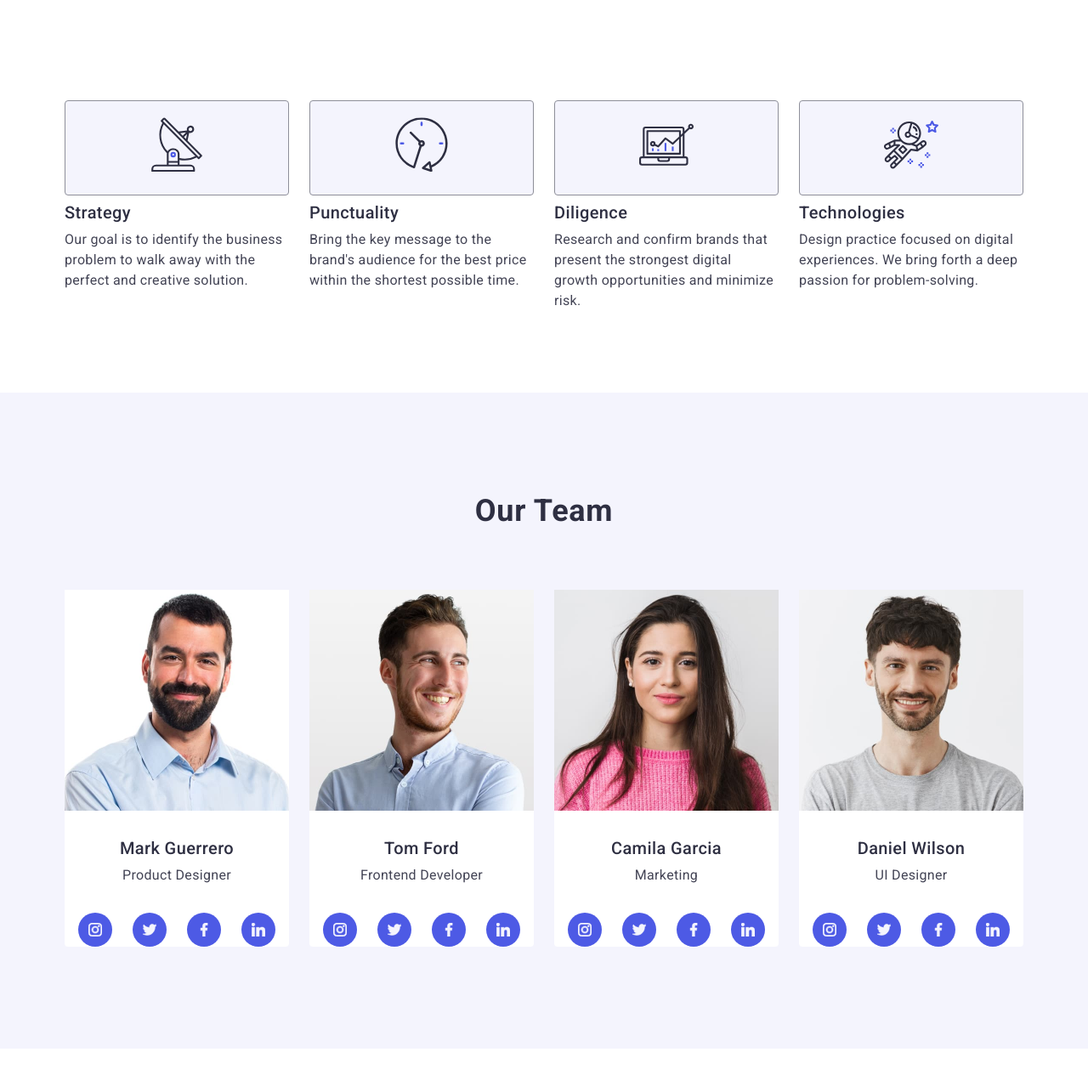
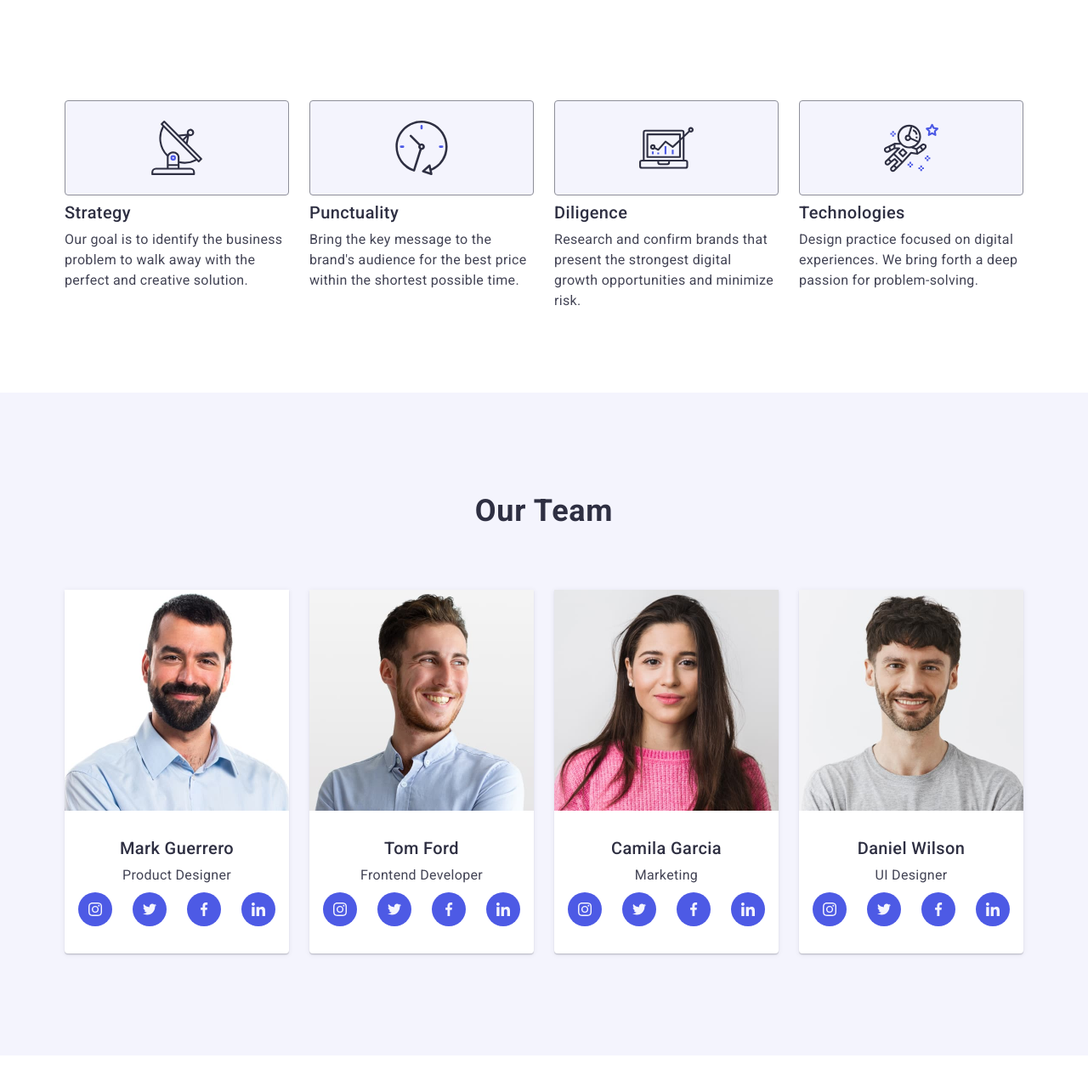
Before and after one commit to Markina-Tetiana/goit-markup-hw-04, a plain HTML site: page index.html in a window 1280 px wide. Shown: the part 675-1960 px from the top of the page at 85% size. Drawn offline with nearby package versions, Linux system fonts and the light colour scheme.

Commit message:
correction index and styles files

```diff
--- a/css/styles.css
+++ b/css/styles.css
@@ -126,7 +126,7 @@ body {
 /*================ MEIN SECTION ===================*/
 .mein-block {
   height: 600px;
-  width: 1440px;
+  max-width: 1440px;
   background-color: #2e2f42;
   padding-top: 188px;
   padding-bottom: 188px;
@@ -136,6 +136,9 @@ body {
       rgba(46, 47, 66, 0.7)
     ),
     url(../images/people-office.jpg);
+  background-repeat: no-repeat;
+  background-position: center;
+  background-size: cover;
   margin-left: auto;
   margin-right: auto;
 }
@@ -204,13 +207,11 @@ body {
   display: flex;
   height: 112px;
   justify-content: center;
+  align-items: center;
   background-color: #f4f4fd;
   border: 1px solid #8e8f99;
   border-radius: 4px;
-}
-
-.benefits-icon {
-  transform: translateY(30%);
+  margin-bottom: 8px;
 }
 .benefits-subject {
   font-weight: 500;
@@ -218,7 +219,6 @@ body {
   line-height: 1.2;
   letter-spacing: 0.02em;
   color: #2e2f42;
-  margin-top: 8px;
   margin-bottom: 8px;
 }
 .benefits-content {
@@ -238,6 +238,8 @@ body {
   background-color: #fff;
   text-align: center;
   border-radius: 0 0 4px 4px;
+  box-shadow: 0 2px 1px 0 rgba(46, 47, 66, 0.08),
+    0 1px 1px 0 rgba(46, 47, 66, 0.16), 0 1px 6px 0 rgba(46, 47, 66, 0.08);
 }
 .employee-title {
   font-size: 36px;
@@ -274,28 +276,34 @@ body {
   letter-spacing: 0.02em;
   color: #434455;
   text-align: center;
+  margin-bottom: 8px;
 }
+
 .social-list {
   display: flex;
-  column-gap: 24px;
+  gap: 24px;
   justify-content: center;
+}
+.social-list-item {
+  height: 40px;
+  width: 40px;
 }
 .social-list-link {
   display: flex;
-  height: 40px;
-  width: 40px;
+  width: 100%;
+  height: 100%;
   background-color: #4d5ae5;
   justify-content: center;
   align-items: center;
   border-radius: 50%;
   transition: background-color 250ms cubic-bezier(0.4, 0, 0.2, 1);
 }
-.social-list-link:hover {
+.social-list-link:hover,
+.social-list-link:focus {
   background-color: #404bbf;
 }
 .social-icon {
-  fill: none;
-  stroke: #f4f4fd;
+  fill: #f4f4fd;
 }
 
 /*================ /EMPLOYEE SECTION =================*/
@@ -341,7 +349,7 @@ body {
   transform: translateY(0%);
 }
 .portfolio-list:hover {
-  box-shadow: 0 2px 1px 0 rgba(46, 47, 66, 0.08),
+  transition: box-shadow 0 2px 1px 0 rgba(46, 47, 66, 0.08),
     0 1px 1px 0 rgba(46, 47, 66, 0.16), 0 1px 6px 0 rgba(46, 47, 66, 0.08);
 }
 .thumb-info {
@@ -350,10 +358,8 @@ body {
   letter-spacing: 0.02em;
   color: #f4f4fd;
   background-color: #4d5ae5;
-  overflow: auto;
-  padding-top: 40px;
-  padding-left: 32px;
-  padding-right: 32px;
+  overflow: hidden;
+  padding: 40px 32px;
   transform: translateY(150%);
   transition: transform 250ms cubic-bezier(0.4, 0, 0.2, 1);
 }
@@ -396,7 +402,12 @@ body {
 }
 .footer-container {
   display: flex;
+  align-items: baseline;
 }
+.footer-info {
+  margin-right: 120px;
+}
+
 .footer-text {
   font-size: 16px;
   line-height: 1.5;
@@ -406,8 +417,6 @@ body {
 }
 .footer-social {
   display: block;
-  padding-top: 24px;
-  margin-left: 120px;
 }
 .futer-social-text {
   font-weight: 500;
@@ -418,10 +427,10 @@ body {
   margin-bottom: 16px;
 }
 .social-list.footer-list {
-  column-gap: 16px;
+  gap: 16px;
 }
-
-.footer-link:hover {
+.footer-link:hover,
+.footer-link:focus {
   background-color: #31d0aa;
 }
 /*=================== /FOOTER STYLES==================*/
--- a/index.html
+++ b/index.html
@@ -72,7 +72,7 @@
             <li class="benefits-item">
               <div class="benefits-picture">
                 <svg class="benefits-icon" height="64" width="64">
-                  <use href="./images/icons.svg.svg#icon-antenna"></use>
+                  <use href="./images/icons.svg#icon-antenna"></use>
                 </svg>
               </div>
               <h3 class="benefits-subject">Strategy</h3>
@@ -84,7 +84,7 @@
             <li class="benefits-item">
               <div class="benefits-picture">
                 <svg class="benefits-icon" height="64" width="64">
-                  <use href="./images/icons.svg.svg#icon-clock"></use>
+                  <use href="./images/icons.svg#icon-clock"></use>
                 </svg>
               </div>
               <h3 class="benefits-subject">Punctuality</h3>
@@ -96,7 +96,7 @@
             <li class="benefits-item">
               <div class="benefits-picture">
                 <svg class="benefits-icon" height="64" width="64">
-                  <use href="./images/icons.svg.svg#icon-diagram"></use>
+                  <use href="./images/icons.svg#icon-diagram"></use>
                 </svg>
               </div>
               <h3 class="benefits-subject">Diligence</h3>
@@ -108,7 +108,7 @@
             <li class="benefits-item">
               <div class="benefits-picture">
                 <svg class="benefits-icon" height="64" width="64">
-                  <use href="./images/icons.svg.svg#icon-astronaut"></use>
+                  <use href="./images/icons.svg#icon-astronaut"></use>
                 </svg>
               </div>
               <h3 class="benefits-subject">Technologies</h3>
@@ -135,7 +135,6 @@
               <div class="employee-text-container">
                 <h3 class="employee-name">Mark Guerrero</h3>
                 <p class="employee-info">Product Designer</p>
-              </div>
                 <ul class="social-list">
                   <li class="social-list-item">
                     <a
@@ -144,7 +143,7 @@
                       target="_blank"
                       ><svg class="social-icon" width="16" height="16">
                         <use
-                        href="./images/icons.svg.svg#icon-instagram"
+                          href="./images/icons.svg#icon-instagram"
                         ></use></svg
                     ></a>
                   </li>
@@ -154,9 +153,7 @@
                       href="https://x.com/"
                       target="_blank"
                       ><svg class="social-icon" height="16" width="16">
-                      <use
-                        href="./images/icons.svg.svg#icon-twitter"
-                      ></use></svg
+                        <use href="./images/icons.svg#icon-twitter"></use></svg
                     ></a>
                   </li>
                   <li class="social-list-item">
@@ -165,9 +162,7 @@
                       href="https://www.facebook.com/"
                       target="_blank"
                       ><svg class="social-icon" height="16" width="16">
-                      <use
-                        href="./images/icons.svg.svg#icon-facebook"
-                      ></use></svg
+                        <use href="./images/icons.svg#icon-facebook"></use></svg
                     ></a>
                   </li>
                   <li class="social-list-item">
@@ -176,12 +171,11 @@
                       href="https://www.linkedin.com/"
                       target="_blank"
                       ><svg class="social-icon" height="16" width="16">
-                      <use
-                        href="./images/icons.svg.svg#icon-linkedin"
-                      ></use></svg
+                        <use href="./images/icons.svg#icon-linkedin"></use></svg
                     ></a>
                   </li>
                 </ul>
+              </div>
             </li>
             <li class="employee-list">
               <img
@@ -193,7 +187,6 @@
               <div class="employee-text-container">
                 <h3 class="employee-name">Tom Ford</h3>
                 <p class="employee-info">Frontend Developer</p>
-              </div>
                 <ul class="social-list">
                   <li class="social-list-item">
                     <a
@@ -202,7 +195,7 @@
                       target="_blank"
                       ><svg class="social-icon" width="16" height="16">
                         <use
-                        href="./images/icons.svg.svg#icon-instagram"
+                          href="./images/icons.svg#icon-instagram"
                         ></use></svg
                     ></a>
                   </li>
@@ -212,9 +205,7 @@
                       href="https://x.com/"
                       target="_blank"
                       ><svg class="social-icon" height="16" width="16">
-                      <use
-                        href="./images/icons.svg.svg#icon-twitter"
-                      ></use></svg
+                        <use href="./images/icons.svg#icon-twitter"></use></svg
                     ></a>
                   </li>
                   <li class="social-list-item">
@@ -223,9 +214,7 @@
                       href="https://www.facebook.com/"
                       target="_blank"
                       ><svg class="social-icon" height="16" width="16">
-                      <use
-                        href="./images/icons.svg.svg#icon-facebook"
-                      ></use></svg
+                        <use href="./images/icons.svg#icon-facebook"></use></svg
                     ></a>
                   </li>
                   <li class="social-list-item">
@@ -234,12 +223,11 @@
                       href="https://www.linkedin.com/"
                       target="_blank"
                       ><svg class="social-icon" height="16" width="16">
-                      <use
-                        href="./images/icons.svg.svg#icon-linkedin"
-                      ></use></svg
+                        <use href="./images/icons.svg#icon-linkedin"></use></svg
                     ></a>
                   </li>
                 </ul>
+              </div>
             </li>
             <li class="employee-list">
               <img
@@ -251,7 +239,6 @@
               <div class="employee-text-container">
                 <h3 class="employee-name">Camila Garcia</h3>
                 <p class="employee-info">Marketing</p>
-              </div>
                 <ul class="social-list">
                   <li class="social-list-item">
                     <a
@@ -260,7 +247,7 @@
                       target="_blank"
                       ><svg class="social-icon" width="16" height="16">
                         <use
-                        href="./images/icons.svg.svg#icon-instagram"
+                          href="./images/icons.svg#icon-instagram"
                         ></use></svg
                     ></a>
                   </li>
@@ -270,9 +257,7 @@
                       href="https://x.com/"
                       target="_blank"
                       ><svg class="social-icon" height="16" width="16">
-                      <use
-                        href="./images/icons.svg.svg#icon-twitter"
-                      ></use></svg
+                        <use href="./images/icons.svg#icon-twitter"></use></svg
                     ></a>
                   </li>
                   <li class="social-list-item">
@@ -281,9 +266,7 @@
                       href="https://www.facebook.com/"
                       target="_blank"
                       ><svg class="social-icon" height="16" width="16">
-                      <use
-                        href="./images/icons.svg.svg#icon-facebook"
-                      ></use></svg
+                        <use href="./images/icons.svg#icon-facebook"></use></svg
                     ></a>
                   </li>
                   <li class="social-list-item">
@@ -292,12 +275,11 @@
                       href="https://www.linkedin.com/"
                       target="_blank"
                       ><svg class="social-icon" height="16" width="16">
-                      <use
-                        href="./images/icons.svg.svg#icon-linkedin"
-                      ></use></svg
+                        <use href="./images/icons.svg#icon-linkedin"></use></svg
                     ></a>
                   </li>
                 </ul>
+              </div>
             </li>
             <li class="employee-list">
               <img
@@ -309,7 +291,6 @@
               <div class="employee-text-container">
                 <h3 class="employee-name">Daniel Wilson</h3>
                 <p class="employee-info">UI Designer</p>
-              </div>
                 <ul class="social-list">
                   <li class="social-list-item">
                     <a
@@ -318,7 +299,7 @@
                       target="_blank"
                       ><svg class="social-icon" width="16" height="16">
                         <use
-                        href="./images/icons.svg.svg#icon-instagram"
+                          href="./images/icons.svg#icon-instagram"
                         ></use></svg
                     ></a>
                   </li>
@@ -328,9 +309,7 @@
                       href="https://x.com/"
                       target="_blank"
                       ><svg class="social-icon" height="16" width="16">
-                      <use
-                        href="./images/icons.svg.svg#icon-twitter"
-                      ></use></svg
+                        <use href="./images/icons.svg#icon-twitter"></use></svg
                     ></a>
                   </li>
                   <li class="social-list-item">
@@ -339,9 +318,7 @@
                       href="https://www.facebook.com/"
                       target="_blank"
                       ><svg class="social-icon" height="16" width="16">
-                      <use
-                        href="./images/icons.svg.svg#icon-facebook"
-                      ></use></svg
+                        <use href="./images/icons.svg#icon-facebook"></use></svg
                     ></a>
                   </li>
                   <li class="social-list-item">
@@ -350,12 +327,11 @@
                       href="https://www.linkedin.com/"
                       target="_blank"
                       ><svg class="social-icon" height="16" width="16">
-                      <use
-                        href="./images/icons.svg.svg#icon-linkedin"
-                      ></use></svg
+                        <use href="./images/icons.svg#icon-linkedin"></use></svg
                     ></a>
                   </li>
                 </ul>
+              </div>
             </li>
           </ul>
         </div>
@@ -503,7 +479,7 @@
                 href="https://www.instagram.com/"
                 target="_blank"
                 ><svg class="social-icon" width="24" height="24">
-                  <use href="./images/icons.svg.svg#icon-instagram"></use></svg
+                  <use href="./images/icons.svg#icon-instagram"></use></svg
               ></a>
             </li>
             <li class="social-list-item">
@@ -512,7 +488,7 @@
                 href="https://x.com/"
                 target="_blank"
                 ><svg class="social-icon" height="24" width="24">
-                  <use href="./images/icons.svg.svg#icon-twitter"></use></svg
+                  <use href="./images/icons.svg#icon-twitter"></use></svg
               ></a>
             </li>
             <li class="social-list-item">
@@ -521,7 +497,7 @@
                 href="https://www.facebook.com/"
                 target="_blank"
                 ><svg class="social-icon" height="24" width="24">
-                  <use href="./images/icons.svg.svg#icon-facebook"></use></svg
+                  <use href="./images/icons.svg#icon-facebook"></use></svg
               ></a>
             </li>
             <li class="social-list-item">
@@ -530,7 +506,7 @@
                 href="https://www.linkedin.com/"
                 target="_blank"
                 ><svg class="social-icon" height="24" width="24">
-                  <use href="./images/icons.svg.svg#icon-linkedin"></use></svg
+                  <use href="./images/icons.svg#icon-linkedin"></use></svg
               ></a>
             </li>
           </ul>
```
Also changed, not shown: images/icons.svg (renamed from images/icons.svg.svg). Lines whose indentation alone changed are shown as unchanged.
